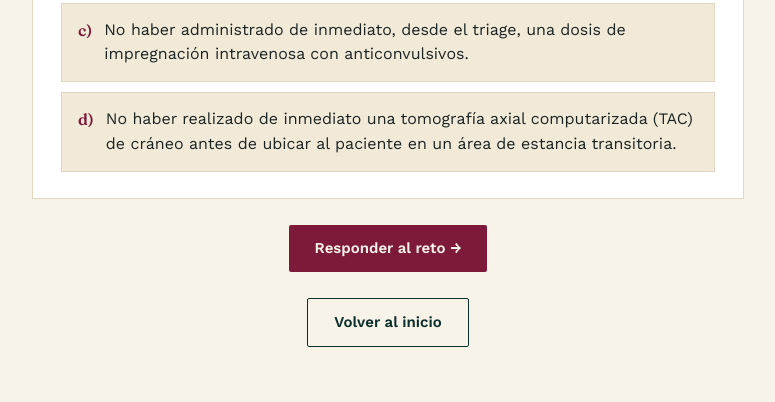
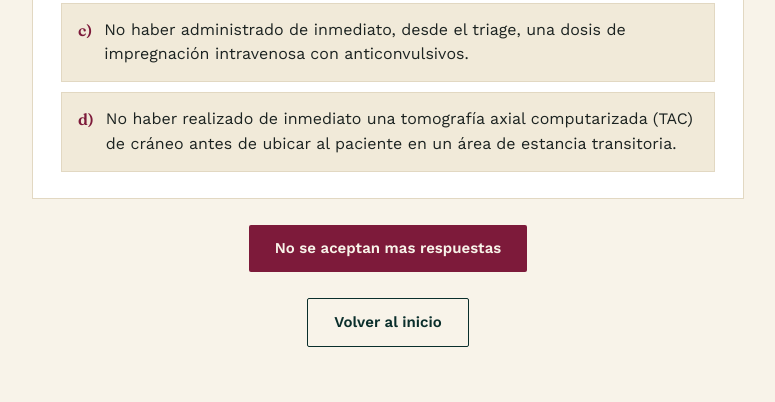
Before and after one commit to sernabioclin-cpu/reto-clinico-hgr, a plain HTML site: page dia6.html in a window 1280 px wide. Shown: the part 1033-1435 px from the top of the page, without its empty margins (252-1027 px from the left). Drawn offline with nearby package versions, Linux system fonts and the light colour scheme.

Commit message:
Update dia6.html

```diff
--- a/dia6.html
+++ b/dia6.html
@@ -59,12 +59,12 @@
       </div>
     </div>
 
-    <div class="back-row" style="text-align:center;">
-      <a class="btn" href="https://forms.gle/WyJ88DvsKgz2uJTJ6" target="_blank" rel="noopener">Responder al reto →</a>
+   <div class="back-row" style="text-align:center;">
+    <a class="btn" href="index.html">No se aceptan mas respuestas</a>
     </div>
     <div class="back-row" style="text-align:center;">
-      <a class="btn secondary" href="index.html">Volver al inicio</a>
-    </div>
+    <a class="btn secondary" href="index.html">Volver al inicio</a>
+  </div>
 
   </div>
 </section>
```
